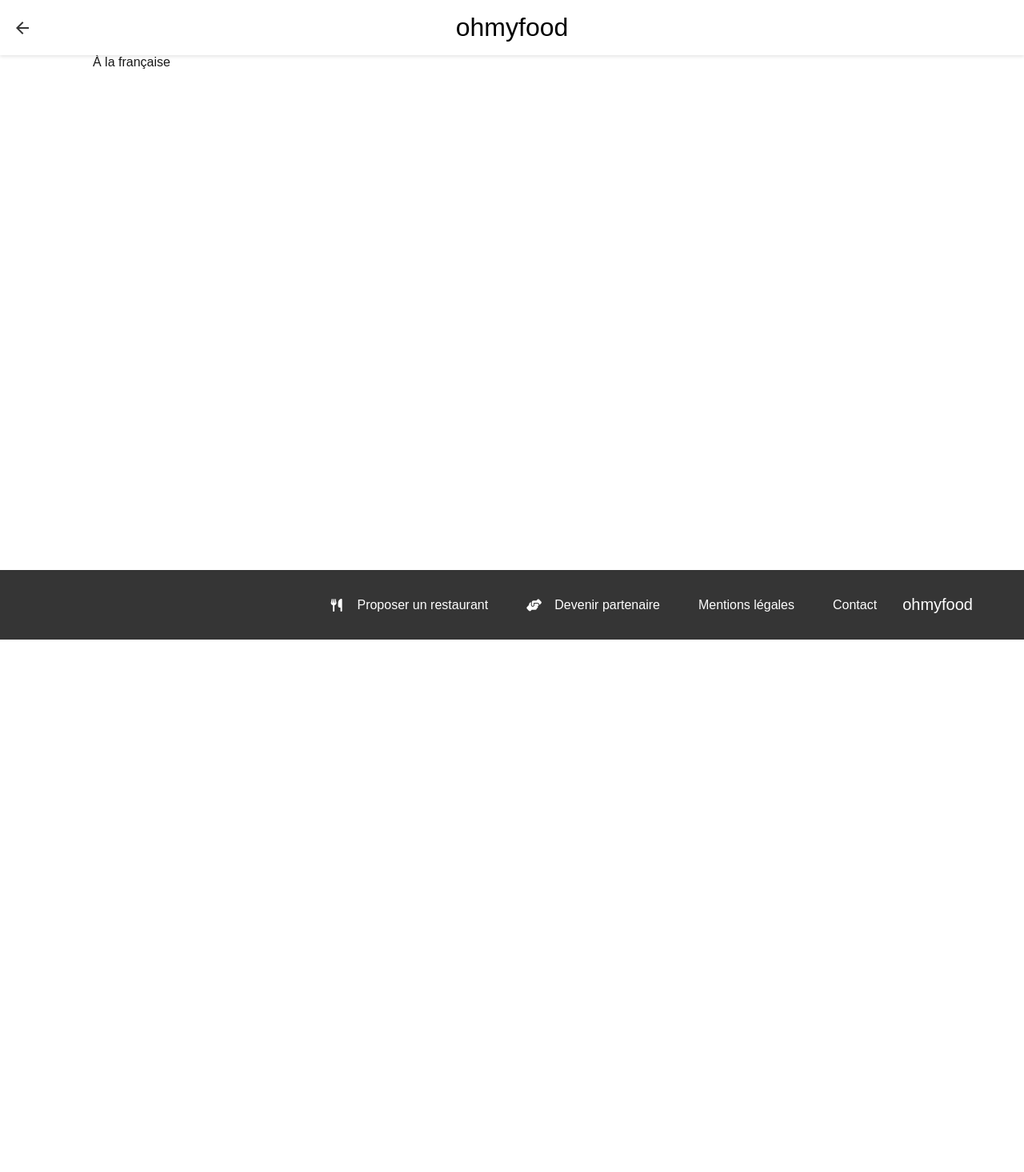
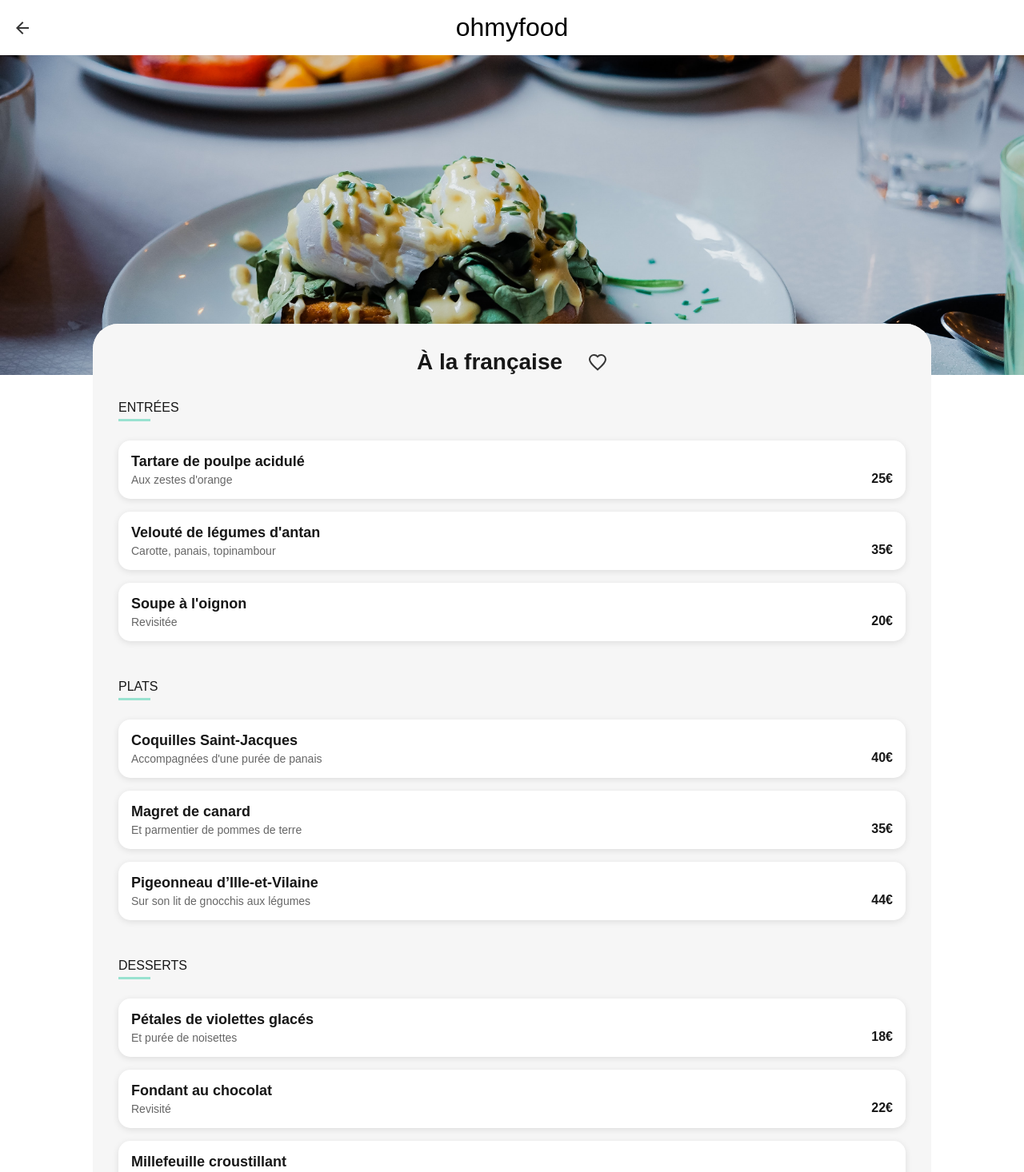
Before and after one commit to troturier/Ohmyfood2, a Next.js app: page /restaurant/a-la-francaise in a window 1280 px wide. Shown: the top 1466 px of the page at 80% size. Before the commit the page ends 800 px from the top, so only its background shows below. Built offline with nearby package versions, Linux system fonts and the light colour scheme; a web font is replaced by a local one.

Commit message:
feat: build restaurant page layout
Render the hero image, RestaurantHeader, menu sections (entrees, plats, desserts) with MenuItem, and the order button, matching the existing CSS in styles.css.

```diff
--- a/src/app/restaurant/[slug]/page.jsx
+++ b/src/app/restaurant/[slug]/page.jsx
@@ -1,10 +1,37 @@
+import Image from "next/image";
 import { restaurants } from "@/data/restaurants.json";
+import RestaurantHeader from "@/components/RestaurantHeader/RestaurantHeader";
+import MenuItem from "@/components/MenuItem/MenuItem";
 
 export default async function RestaurantPage({ params }) {
   const { slug } = await params;
   const restaurant = restaurants.find((r) => r.slug === slug);
 
+  let itemIndex = 0;
+
   return (
-    <div>{restaurant?.name}</div>
+    <>
+      <div className="heroImage">
+        <Image className="image" src={restaurant.image} alt={restaurant.name} fill />
+      </div>
+      <div className="mainWrapper">
+        <div className="contentWrapper">
+          <RestaurantHeader name={restaurant.name} />
+          <div className="menu">
+            {Object.entries(restaurant.menu).map(([category, items]) => (
+              <div key={category}>
+                <h3 className="sectionTitle">
+                  {category.charAt(0).toUpperCase() + category.slice(1)}
+                </h3>
+                {items.map((item) => (
+                  <MenuItem key={item.nom} item={item} index={itemIndex++} />
+                ))}
+              </div>
+            ))}
+          </div>
+          <button className="orderButton">Commander</button>
+        </div>
+      </div>
+    </>
   );
 }
```
